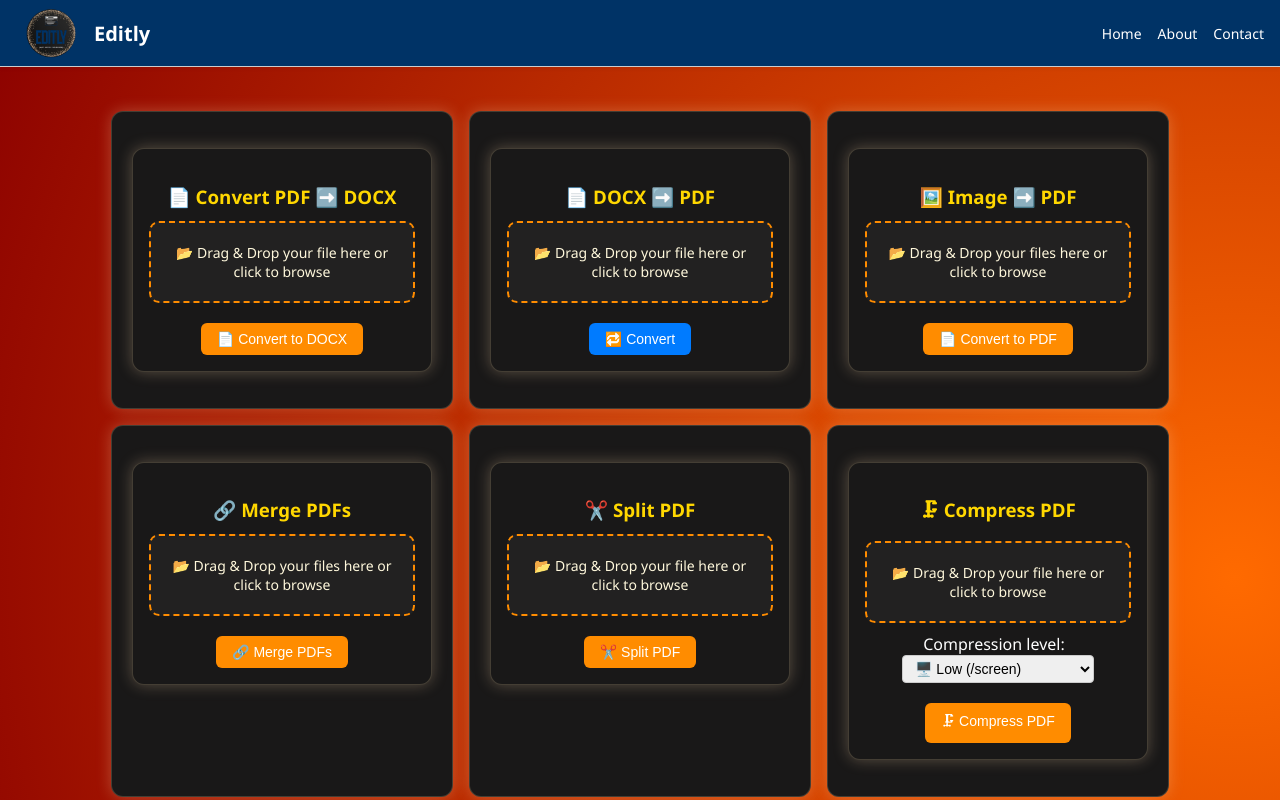
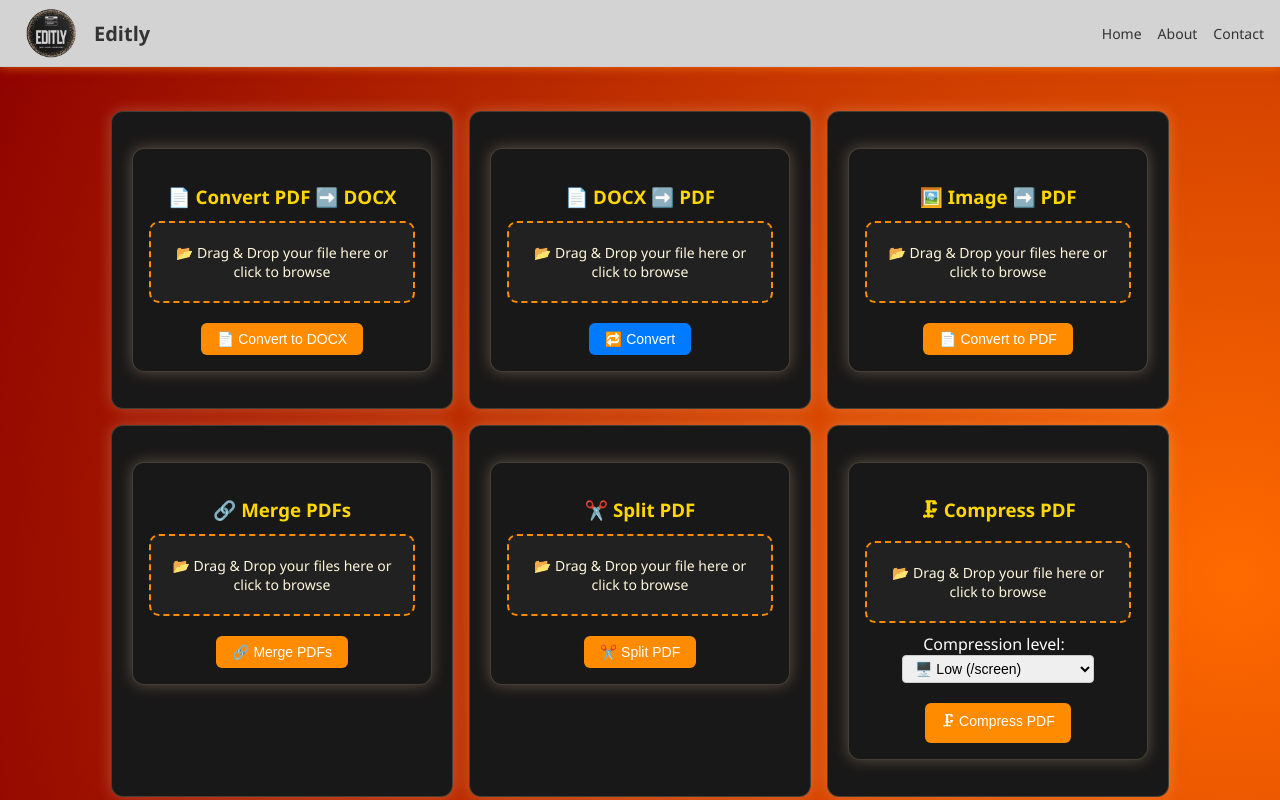
Before and after one commit to Safeedit/editly, a React (Create React App) app: page / in a window 1280 px wide. Shown: the top 800 px of the page. Built offline with nearby package versions, Linux system fonts and the light colour scheme.

Commit message:
Update Navbar.jsx

```diff
--- a/src/components/Navbar.jsx
+++ b/src/components/Navbar.jsx
@@ -5,8 +5,8 @@ function Navbar() {
   return (
     <nav
       style={{
-        background: "#003366", // Deep Blue background for the nav bar
-        padding: "8px 16px", // Reduced padding for compactness
+        background: "#D3D3D3", // Light gray background for the nav bar
+        padding: "8px 16px",
         display: "flex",
         justifyContent: "space-between",
         alignItems: "center",
@@ -14,7 +14,7 @@ function Navbar() {
         position: "sticky",
         top: 0,
         zIndex: 999,
-        boxShadow: "0 2px 4px rgba(0,0,0,0.05)",
+        boxShadow: "0 0 10px rgba(255, 140, 0, 0.7)", // Orange glow effect
       }}
     >
       <Link
@@ -22,9 +22,9 @@ function Navbar() {
         style={{
           display: "flex",
           alignItems: "center",
-          gap: "8px", // Reduced gap
-          color: "#FFFFFF", // White text for the logo
-          fontSize: "20px", // Smaller font size
+          gap: "8px",
+          color: "#333333", // Dark text for better contrast
+          fontSize: "20px",
           textDecoration: "none",
           fontWeight: "bold",
         }}
@@ -46,7 +46,7 @@ function Navbar() {
             e.target.style.textShadow = "0 0 5px #FF8C00"; // Fire-like glow effect
           }}
           onMouseOut={(e) => {
-            e.target.style.color = "#FFFFFF"; // White text on mouse out
+            e.target.style.color = "#333333"; // Dark text on mouse out
             e.target.style.textShadow = "none"; // Remove glow effect
           }}
         >
@@ -60,7 +60,7 @@ function Navbar() {
             e.target.style.textShadow = "0 0 5px #FF8C00";
           }}
           onMouseOut={(e) => {
-            e.target.style.color = "#FFFFFF";
+            e.target.style.color = "#333333";
             e.target.style.textShadow = "none";
           }}
         >
@@ -74,7 +74,7 @@ function Navbar() {
             e.target.style.textShadow = "0 0 5px #FF8C00";
           }}
           onMouseOut={(e) => {
-            e.target.style.color = "#FFFFFF";
+            e.target.style.color = "#333333";
             e.target.style.textShadow = "none";
           }}
         >
@@ -86,7 +86,7 @@ function Navbar() {
 }
 
 const navLinkStyle = {
-  color: "#FFFFFF", // White text for links
+  color: "#333333", // Dark text for links
   textDecoration: "none",
   fontSize: "14px", // Smaller font size for links
   transition: "color 0.2s ease-in-out, text-shadow 0.2s ease-in-out", // Smooth transition for effects
```
